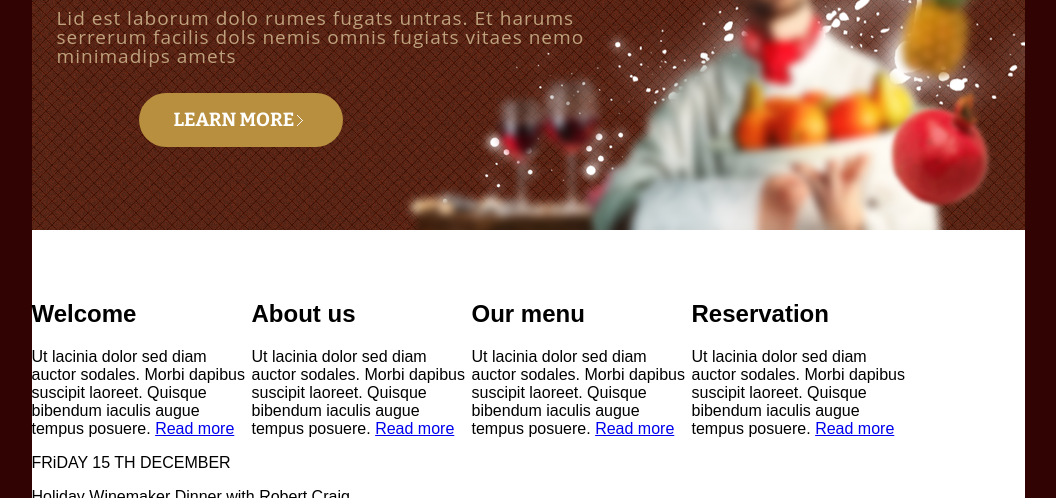
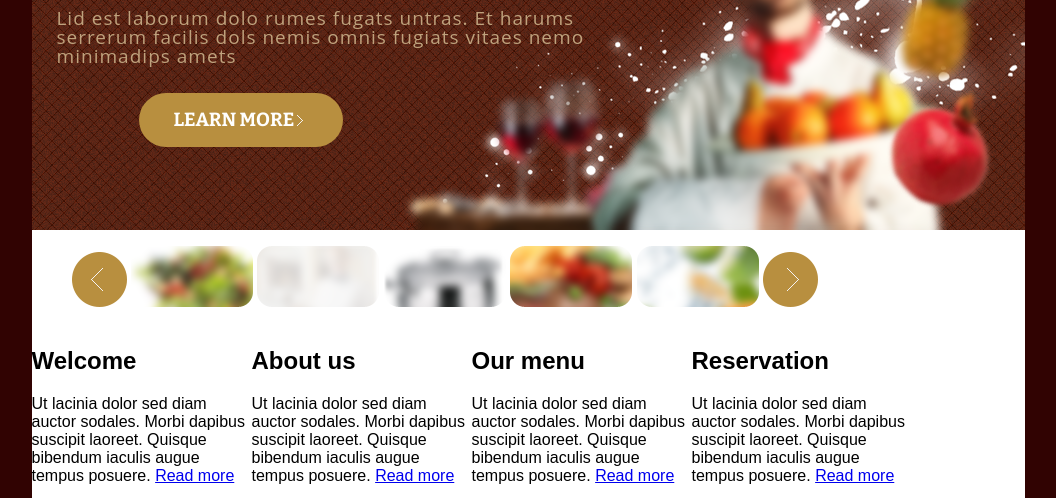
Before and after one commit to ushakovp/Felicita, a plain HTML site: page index.html in a window 1280 px wide. Shown: the part 258-756 px from the top of the page, without its empty margins (112-1168 px from the left). Drawn offline with nearby package versions, Linux system fonts and the light colour scheme.

Commit message:
slider nav partial

```diff
--- a/index.html
+++ b/index.html
@@ -39,13 +39,13 @@
             </div>
             <div class="slider-nav">
                 <ul>
-                    <li class="slider-nav-left-btn"></li>
-                    <li></li>
-                    <li></li>
-                    <li></li>
-                    <li></li>
-                    <li></li>
-                    <li class="slider-nav-left-btn"></li>
+                    <li class="slider-nav-left-btn"><img src="images/slider/prev.png" alt=""/></li>
+                    <li><img src="images/slider/1.png" alt=""/></li>
+                    <li><img src="images/slider/2.png" alt=""/></li>
+                    <li><img src="images/slider/3.png" alt=""/></li>
+                    <li><img src="images/slider/4.png" alt=""/></li>
+                    <li><img src="images/slider/5.png" alt=""/></li>
+                    <li class="slider-nav-left-btn"><img src="images/slider/next.png" alt=""/></li>
                 </ul>
             </div>
         </div>
```
Also changed, not shown: images/slider/1.png (added), images/slider/2.png (added), images/slider/3.png (added), images/slider/4.png (added), images/slider/5.png (added), images/slider/next.png (added), images/slider/prev.png (added), 2 other files.
